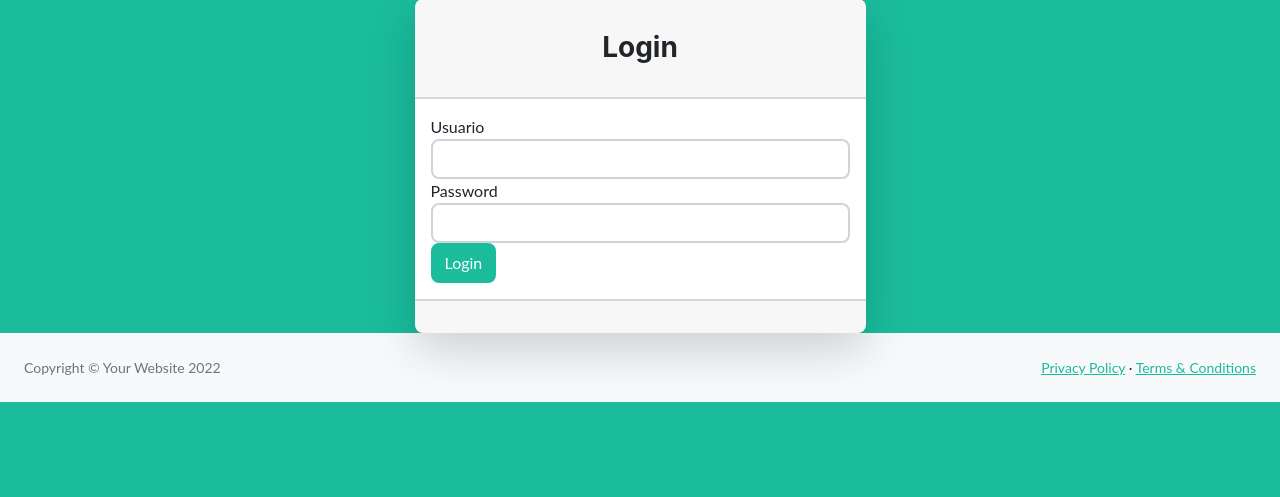
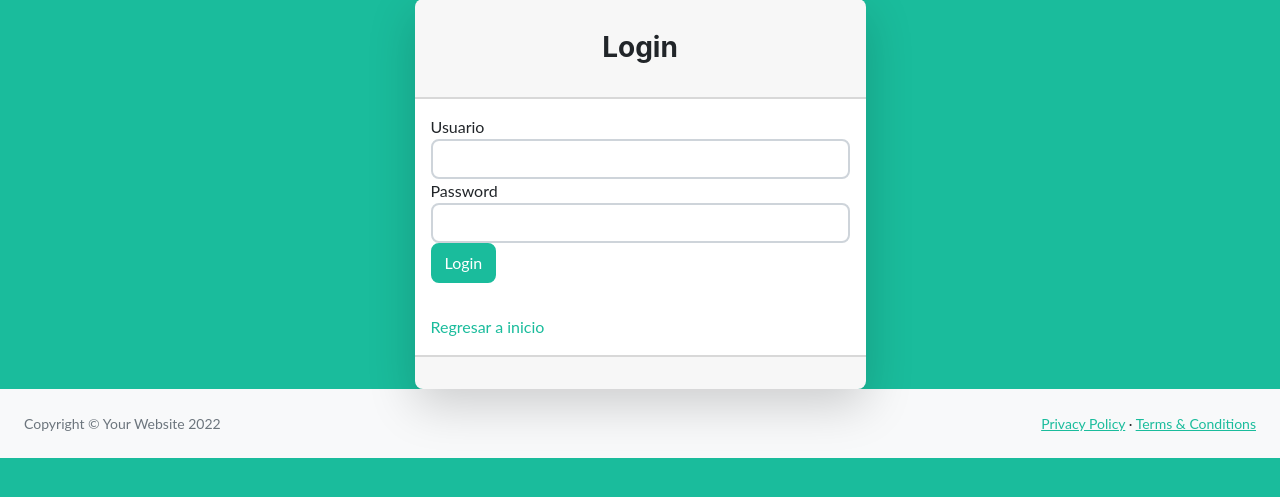
Before and after one commit to Racha777/codiGo_backend_reto02_javier_ramos, a Flask app: page /admin/login in a window 1280 px wide. Shown: the part 49-546 px from the top of the page. Run offline with Flask 2, Linux system fonts and the light colour scheme; some libraries are stand-ins or nearby versions.

Commit message:
Botones de login y regresar a inicio

```diff
--- a/app/templates/admin/login.html
+++ b/app/templates/admin/login.html
@@ -12,6 +12,7 @@
                             <div class="card-body">
                                 {{ render_form(login_form) }}
                             </div>
+                            <a class="nav-link py-3 px-0 px-lg-3 rounded" href="/">Regresar a inicio</a>
                             <div class="card-footer text-center py-3">
                                 {%for message in get_flashed_messages() %}
                                     <div class ="alert alert-danger">
--- a/app/templates/portafolio/navbar.html
+++ b/app/templates/portafolio/navbar.html
@@ -13,5 +13,6 @@
                 <li class="nav-item mx-0 mx-lg-1"><a class="nav-link py-3 px-0 px-lg-3 rounded" href="/contacto">Contacto</a></li>
             </ul>
         </div>
+        <a class="nav-link py-3 px-0 px-lg-3 rounded" href="/admin">Login</a>
     </div>
 </nav>
```
